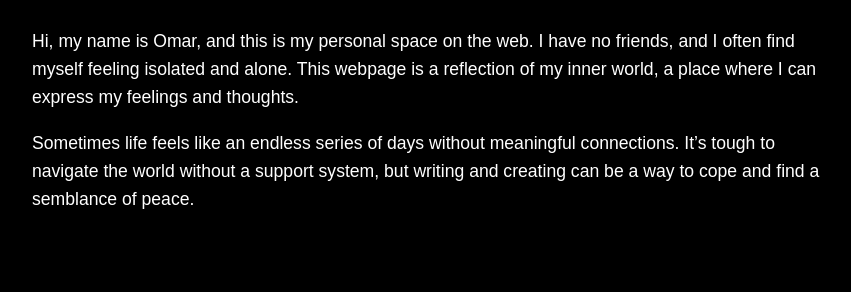
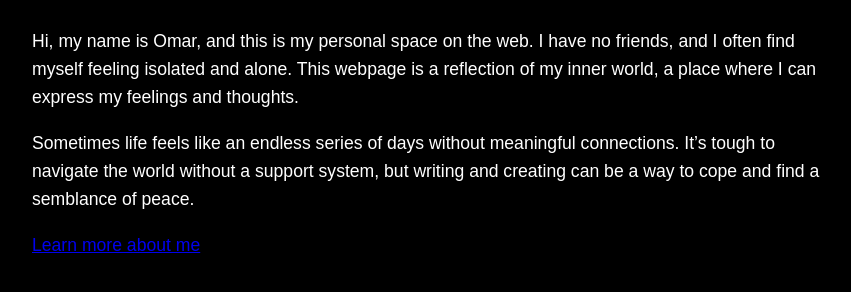
Before and after one commit to unkownnnnnnnn/omar-website, a plain HTML site: page index.html in a window 1280 px wide. Shown: the part 136-428 px from the top of the page, without its empty margins (208-1059 px from the left). Drawn offline with Linux system fonts and the light colour scheme.

Commit message:
Update index.html

```diff
--- a/index.html
+++ b/index.html
@@ -33,3 +33,4 @@
   <p>Sometimes life feels like an endless series of days without meaningful connections. It’s tough to navigate the world without a support system, but writing and creating can be a way to cope and find a semblance of peace.</p>
 </body>
 </html>
+<p><a href="about.html">Learn more about me</a></p>
```
